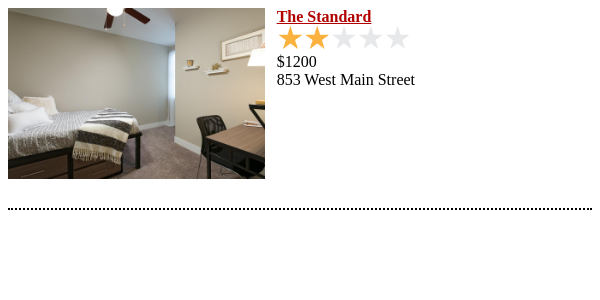
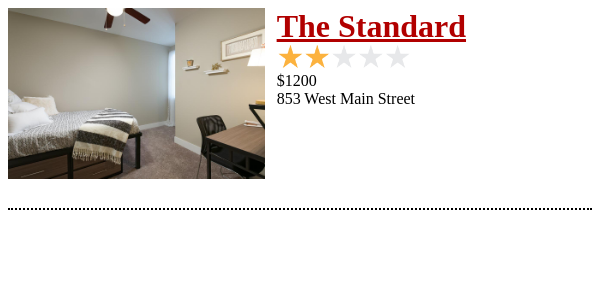
Before and after one commit to jackm1123/offgroundshousing, a Django app: page /listings/96/condensed in a window 600 px wide. Shown: the top 300 px of the page. Run offline with Django 3.2, Linux system fonts and the light colour scheme; data comes from the database, SQL or seed files in the repository; some libraries are stand-ins or nearby versions.

Commit message:
trying font size adjustment one more time

```diff
--- a/listings/static/listings/one_listing_condensed.css
+++ b/listings/static/listings/one_listing_condensed.css
@@ -52,12 +52,12 @@
 }
 
 .name a{
-  font-size: 200%;
+  font-size: 100%;
   font-weight: bold;
   color: #b10000;
 }
 
-@media only screen and (max-width: 600px) {
+@media only screen and (min-width: 600px) {
 
   .listing{
     position: relative;
@@ -67,7 +67,7 @@
   }
 
   .name a{
-  font-size: 1em;
+  font-size: 200%;
   font-weight: bold;
   color: #b10000;
 }
```
